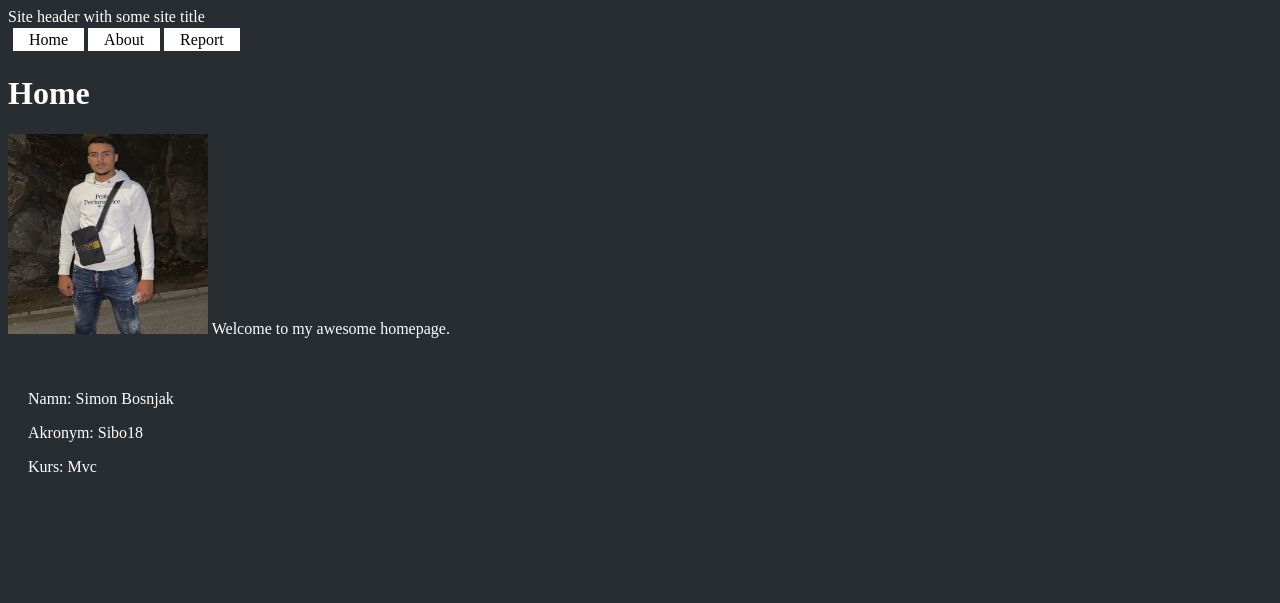
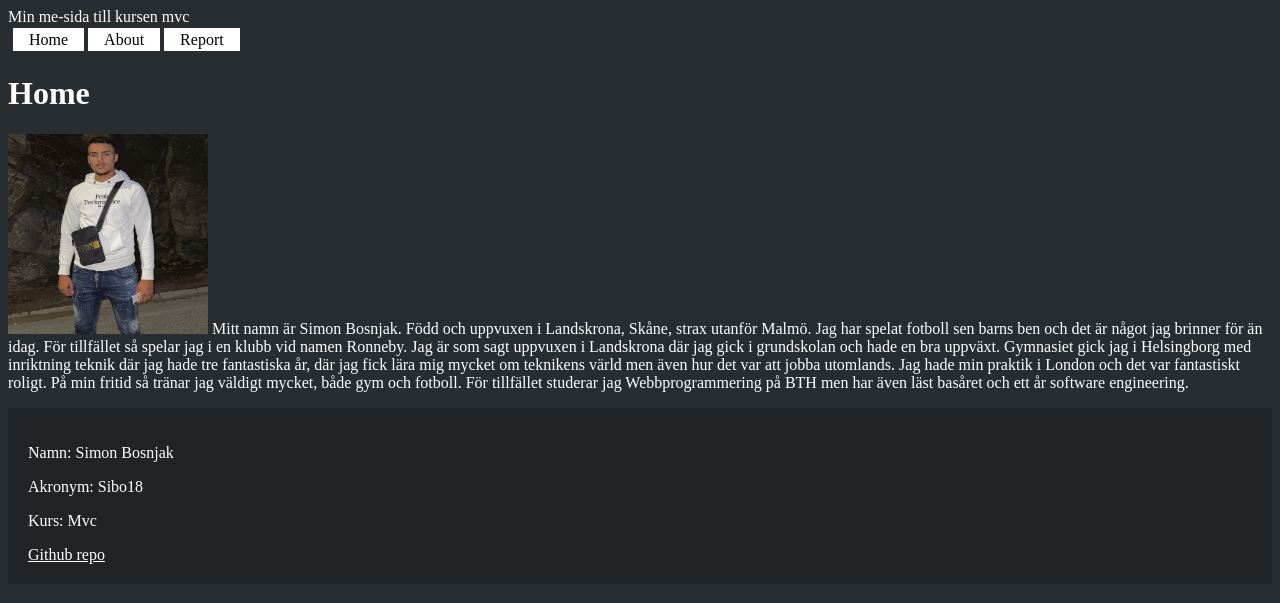
Before and after one commit to simonking99/mvc-me-report, a Symfony app: template templates/home.html.twig in a window 1280 px wide. Shown: the top 603 px of the page. Run offline with Twig, Linux system fonts and the light colour scheme; the template is opened without the code that fills it, so the values that code supplies are empty; some libraries are stand-ins or nearby versions.

Commit message:
Updaterad report repo

```diff
--- a/public/css/style.css
+++ b/public/css/style.css
@@ -31,5 +31,10 @@ html {
     padding: 20px;
     list-style-type: none;
     text-align: left;
+    background: rgba(0,0,0,0.2);
     color: white;
 }
+
+.sitefooter a{
+    color: white;
+}
--- a/templates/about.html.twig
+++ b/templates/about.html.twig
@@ -8,6 +8,7 @@
 
 <p class="important">
 Welcome to my awesome about-page.
+<a href="https://github.com/simonking99/mvc-me-report">Github repo</a>
 </p>
 
 <p>Run the <a href="{{ path("lucky-number" )}}"> Lucky number lottery</a></p>
--- a/templates/base.html.twig
+++ b/templates/base.html.twig
@@ -8,7 +8,7 @@
     </head>
     <body>
         <div class="siteheader">
-            Site header with some site title
+            Min me-sida till kursen mvc
         </div>
 
         <div class="navbar">
@@ -28,6 +28,7 @@
             <p>Namn: Simon Bosnjak</p>
             <p>Akronym: Sibo18</p>
             <p>Kurs: Mvc</p>
+            <a href="https://github.com/simonking99/mvc-me-report">Github repo</a>
 
         </div>
 
--- a/templates/home.html.twig
+++ b/templates/home.html.twig
@@ -7,7 +7,15 @@
 
 <p class="important">
 <img src="img/me.jpg" alt="Simon" width="200" height="200">
-Welcome to my awesome homepage.
+Mitt namn är Simon Bosnjak. Född och uppvuxen i Landskrona, Skåne, strax utanför Malmö.
+Jag har spelat fotboll sen barns ben och det är något jag brinner för än idag.
+För tillfället så spelar jag i en klubb vid namen Ronneby.
+Jag är som sagt uppvuxen i Landskrona där jag gick i grundskolan och hade en bra uppväxt.
+Gymnasiet gick jag i Helsingborg med inriktning teknik där jag hade tre fantastiska år,
+där jag fick lära mig mycket om teknikens värld men även hur det var att jobba utomlands.
+Jag hade min praktik i London och det var fantastiskt roligt.
+På min fritid så tränar jag väldigt mycket, både gym och fotboll.
+För tillfället studerar jag Webbprogrammering på BTH men har även läst basåret och ett år software engineering.
 </p>
 
 {% endblock %}
```
Also changed, not shown: templates/report/kmom01.markdown.twig (+20 -1 lines).
